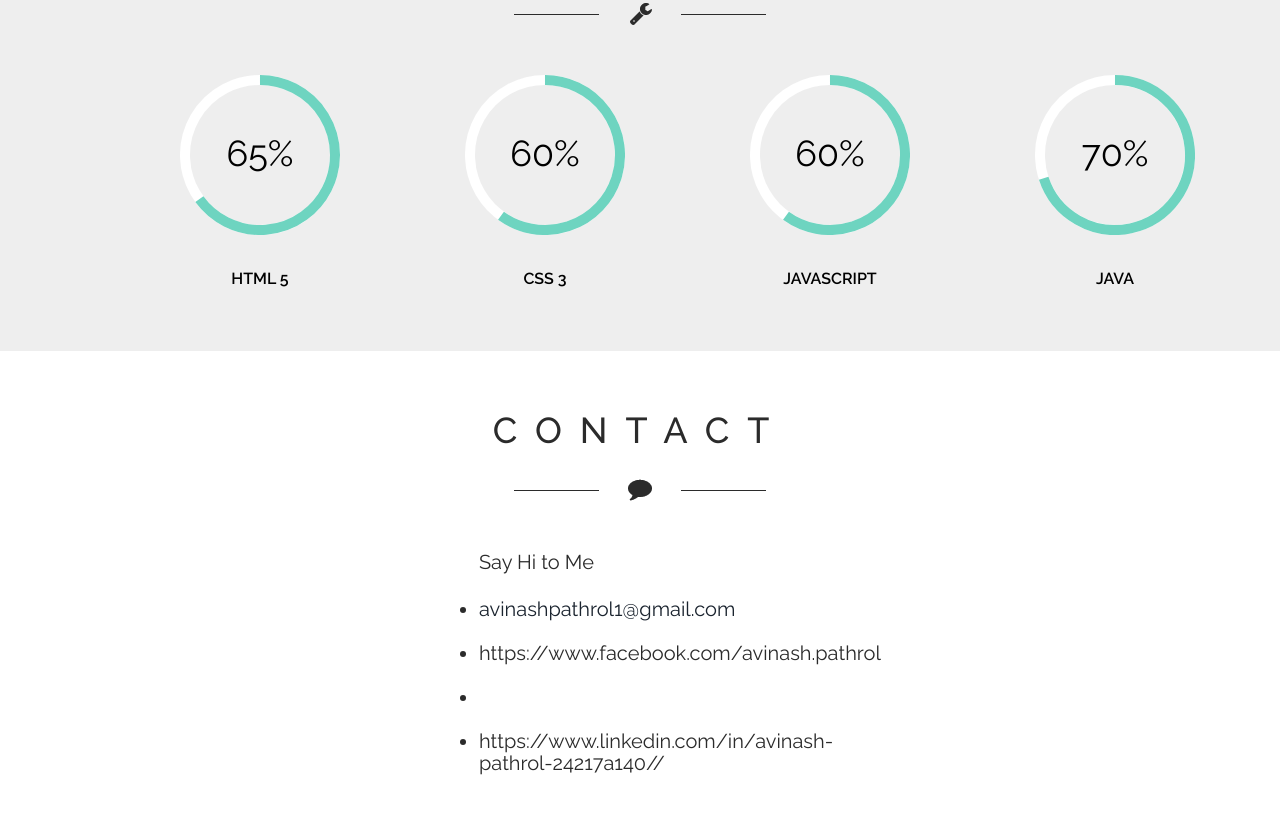
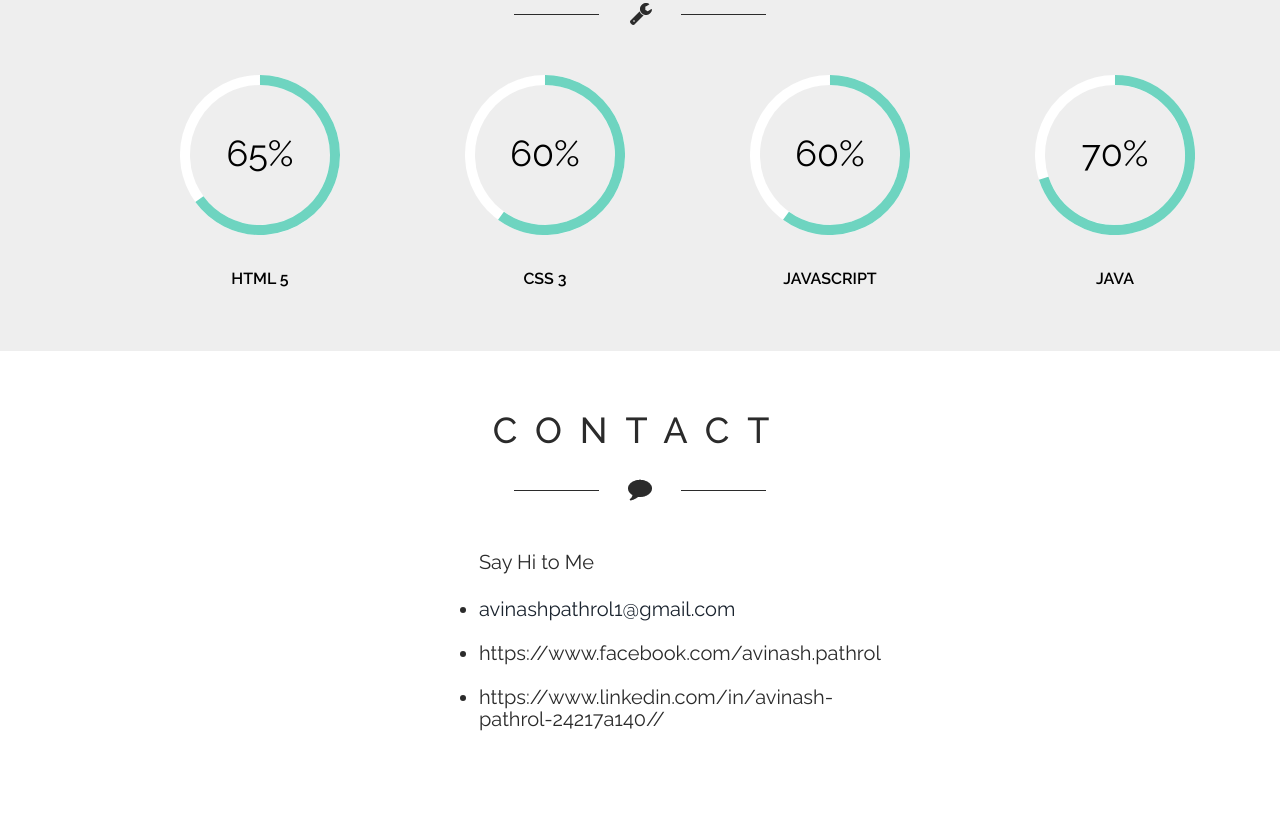
Before and after one commit to avinashpathrol1997/avinashpathrol1997.github.io, a plain HTML site: page index.html in a window 1280 px wide. Shown: the part 3889-4710 px from the top of the page. After the commit the page ends 4666 px from the top, so only its background shows below. Drawn offline with Linux system fonts and the light colour scheme.

Commit message:
Update index.html

```diff
--- a/index.html
+++ b/index.html
@@ -302,7 +302,6 @@ border-radius: 50%;
 				<h3><ul>
 					<li><a href="mailto:info@example.com">avinashpathrol1@gmail.com</a></li><br>
 					<li>https://www.facebook.com/avinash.pathrol</li><br>
-					<li></li><br>
 					<li>https://www.linkedin.com/in/avinash-pathrol-24217a140//</li><br>
 				</ul></h3>
 		</div>
```
